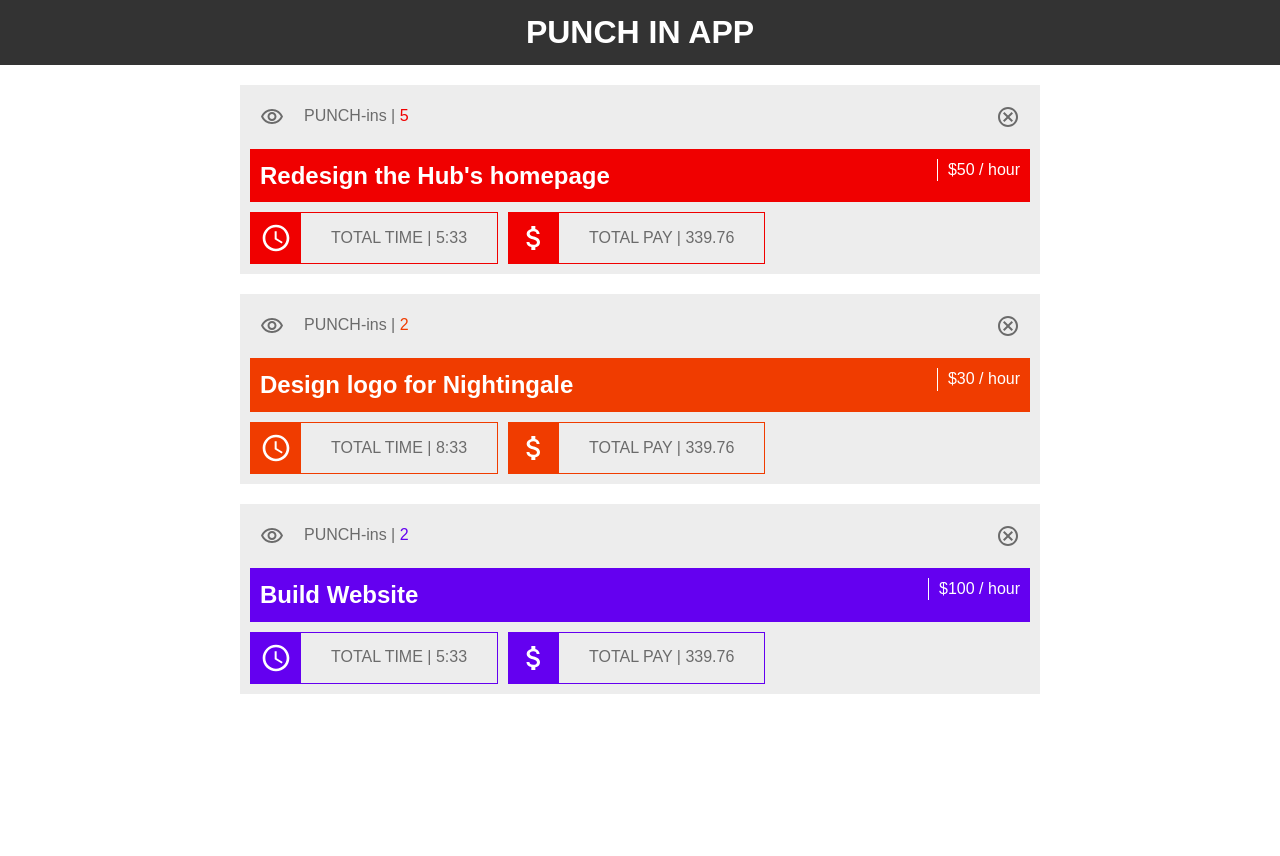
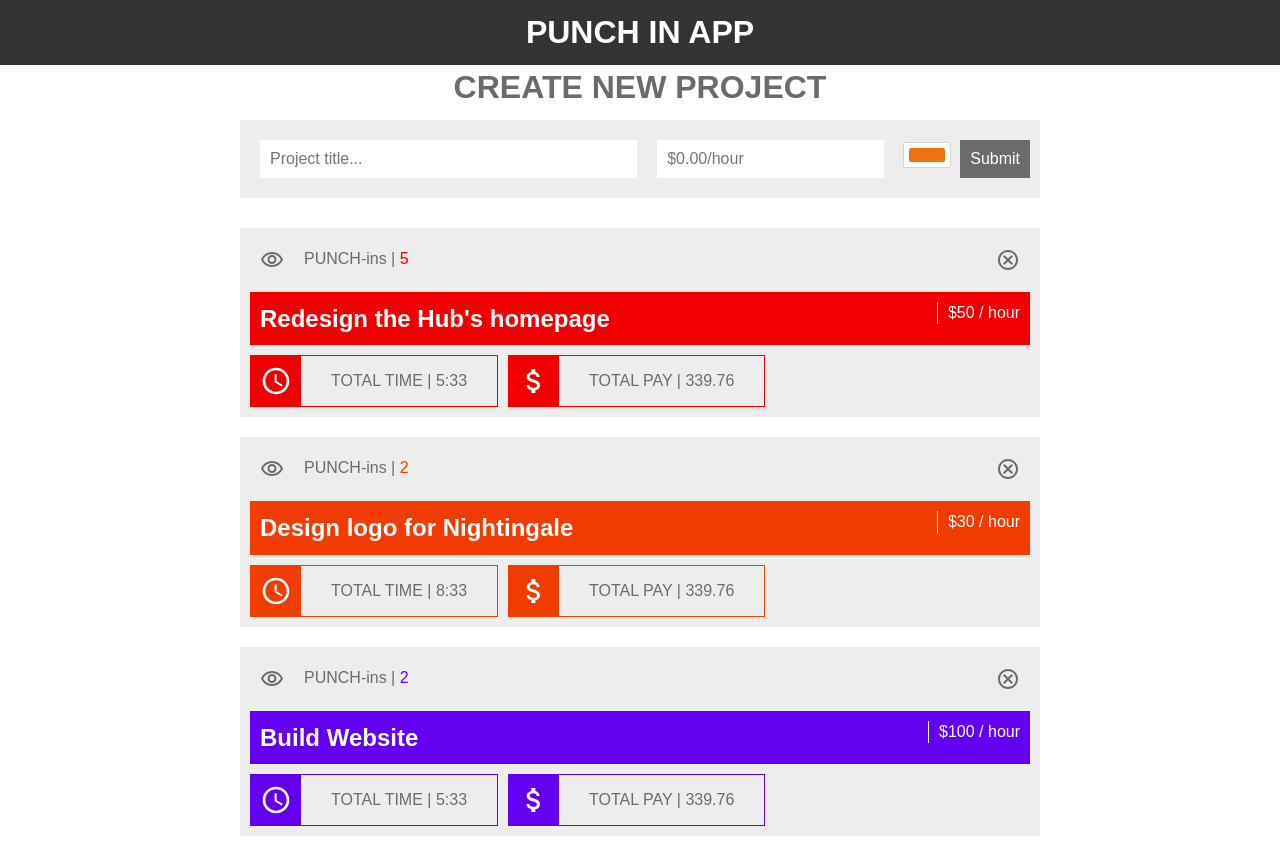
Before and after one commit to bradmallett/punch-in, a React (Create React App) app: page / in a window 1280 px wide. Before the commit the page ends 800 px from the top, so only its background shows below. Built offline with nearby package versions, Linux system fonts and the light colour scheme.

Commit message:
Working on Add Project Component

```diff
--- a/package.json
+++ b/package.json
@@ -9,8 +9,10 @@
     "@testing-library/react": "^9.5.0",
     "@testing-library/user-event": "^7.2.1",
     "react": "^16.13.1",
+    "react-color": "^2.18.1",
     "react-dom": "^16.13.1",
-    "react-scripts": "3.4.1"
+    "react-scripts": "3.4.1",
+    "uuid": "^8.1.0"
   },
   "scripts": {
     "start": "react-scripts start",
--- a/src/App.css
+++ b/src/App.css
@@ -93,6 +93,76 @@ a {
 }
 
 
+
+
+
+/*---------------- CREATE PROJECT COMPONENT ------------------*/
+
+
+
+
+.createProjTitle {
+  text-align: center;
+  color: #6b6b6b;
+}
+
+.createProjFormCont {
+  padding: 10px;
+  margin: 10px auto 30px;
+  width: 90vw;
+  max-width: 800px;
+  background-color: #ededed;
+  color: #6b6b6b;
+}
+
+.createProjForm {
+  width: 100%;
+  display: flex;
+  align-items: center;
+}
+
+.createProjTxt-First {
+  padding: 10px;
+  margin: 10px;
+  border: none;
+  font-size: 1rem;
+  width: 50%;
+}
+
+.createProjTxt {
+  padding: 10px;
+  margin: 10px;
+  border: none;
+  font-size: 1rem;
+}
+
+.colorPickerCont {
+  margin: 0px 10px;
+}
+
+.createProjSubmit {
+  font-size: 1rem;
+  color: #fff;
+  padding: 10px;
+  background-color: #6b6b6b;
+  border: none;
+  margin-left: auto;
+}
+
+.createProjSubmit:hover {
+  background-color: #292929;
+  cursor: pointer;
+}
+
+
+
+
+
+
+
+
+
+
 /*---------------- PHONE SIZES ------------------*/
 
 @media only screen and (max-width: 600px) {
@@ -117,4 +187,36 @@ a {
     align-items: center;
     margin: 10px 0px 0px 0px;
   }
+
+
+
+
+
+  /*---------- CREATE PROJECT COMPONENT ----------*/
+
+  .createProjForm {
+    width: 100%;
+    display: flex;
+    flex-direction: column;
+  }
+
+  .createProjTxt-First {
+    width: 100%;
+  }
+
+  .createProjTxt {
+    width: 100%;
+  }
+
+.colorPickerCont {
+    margin: 15px;
 }
+
+  .createProjSubmit {
+    margin: 10px auto 0px auto;
+    padding: 10px 30px;
+  }
+
+
+
+}
--- a/src/App.js
+++ b/src/App.js
@@ -1,14 +1,16 @@
 import React, { Component } from 'react';
+import { v4 as uuidv4 } from 'uuid';
 import './App.css';
 import Header from './components/Header';
 import Projects from './components/Projects';
+import AddProject from './components/AddProject';
 
 
 class App extends Component {
   state = {
     projects: [
       {
-        id: '1',
+        id: uuidv4(),
         title: `Redesign the Hub's homepage`,
         payRate: 50,
         color: '#f00000',
@@ -18,7 +20,7 @@ class App extends Component {
         notes: ''
       },
       {
-        id: '2',
+        id: uuidv4(),
         title: `Design logo for Nightingale`,
         payRate: 30,
         color: '#f03c00',
@@ -28,7 +30,7 @@ class App extends Component {
         notes: ''
       },
       {
-        id: '3',
+        id: uuidv4(),
         title: 'Build Website',
         payRate: 100,
         color: '#6400f0',
@@ -44,6 +46,7 @@ class App extends Component {
   return (
     <div className="App">
         <Header />
+        <AddProject />
         <Projects projects={this.state.projects}/>
     </div>
   );
--- /dev/null
+++ b/src/components/AddProject.js
@@ -0,0 +1,116 @@
+import React, { Component } from 'react';
+import { v4 as uuidv4 } from 'uuid';
+import reactCSS from 'reactcss';
+import { SketchPicker } from 'react-color';
+
+
+export class AddProject extends Component {
+    state = {
+            id: uuidv4(),
+            title: '',
+            payRate: '',
+            punchIns: 0,
+            totalTime: '00:00:00',
+            totalPay: 0.00,
+            displayColorPicker: false,
+            color: {
+            r: '241',
+            g: '112',
+            b: '19',
+            a: '1',
+            }
+        }
+
+    handleClick = () => {
+        this.setState({ displayColorPicker: !this.state.displayColorPicker })
+    };
+
+    handleClose = () => {
+        this.setState({ displayColorPicker: false })
+    };
+
+    handleChange = (color) => {
+        this.setState({ color: color.rgb })
+    };
+
+    onChange = (e) => this.setState( {[e.target.name]: e.target.value} )
+
+    render() {
+
+        const styles = reactCSS({
+            'default': {
+              color: {
+                width: '36px',
+                height: '14px',
+                borderRadius: '2px',
+                background: `rgba(${ this.state.color.r }, ${ this.state.color.g }, ${ this.state.color.b }, ${ this.state.color.a })`,
+              },
+              swatch: {
+                padding: '5px',
+                background: '#fff',
+                borderRadius: '1px',
+                boxShadow: '0 0 0 1px rgba(0,0,0,.1)',
+                display: 'inline-block',
+                cursor: 'pointer',
+              },
+              popover: {
+                position: 'absolute',
+                zIndex: '2',
+              },
+              cover: {
+                position: 'fixed',
+                top: '0px',
+                right: '0px',
+                bottom: '0px',
+                left: '0px',
+              },
+            },
+          });
+
+
+        return (
+            <div>
+                <h1 className='createProjTitle'>CREATE NEW PROJECT</h1>
+
+                <div className='createProjFormCont'>
+                    <form className='createProjForm'>
+                        <input
+                            className = 'createProjTxt-First'
+                            type='text'
+                            name='title'
+                            placeholder='Project title...'
+                            value={this.state.title}
+                            onChange={this.onChange}
+                        />
+                        <input
+                            className = 'createProjTxt'
+                            type='number'
+                            name='payRate'
+                            placeholder='$0.00/hour'
+                            value={this.state.payRate}
+                            onChange={this.onChange}
+                        />
+
+                        <div className='colorPickerCont'>
+                            <div style={ styles.swatch } onClick={ this.handleClick }>
+                                <div style={ styles.color } />
+                            </div>
+                            { this.state.displayColorPicker ? <div style={ styles.popover }>
+                            <div style={ styles.cover } onClick={ this.handleClose }/>
+                                <SketchPicker color={ this.state.color } onChange={ this.handleChange } />
+                            </div> : null }
+                        </div>
+
+                        <input
+                            className='createProjSubmit'
+                            type='submit'
+                            value='Submit'
+                        />
+                    </form>
+                </div>
+            </div>
+        )
+    }
+}
+
+export default AddProject
```
Also changed, not shown: 2 other files (tests, documents, lock files or other folders).
